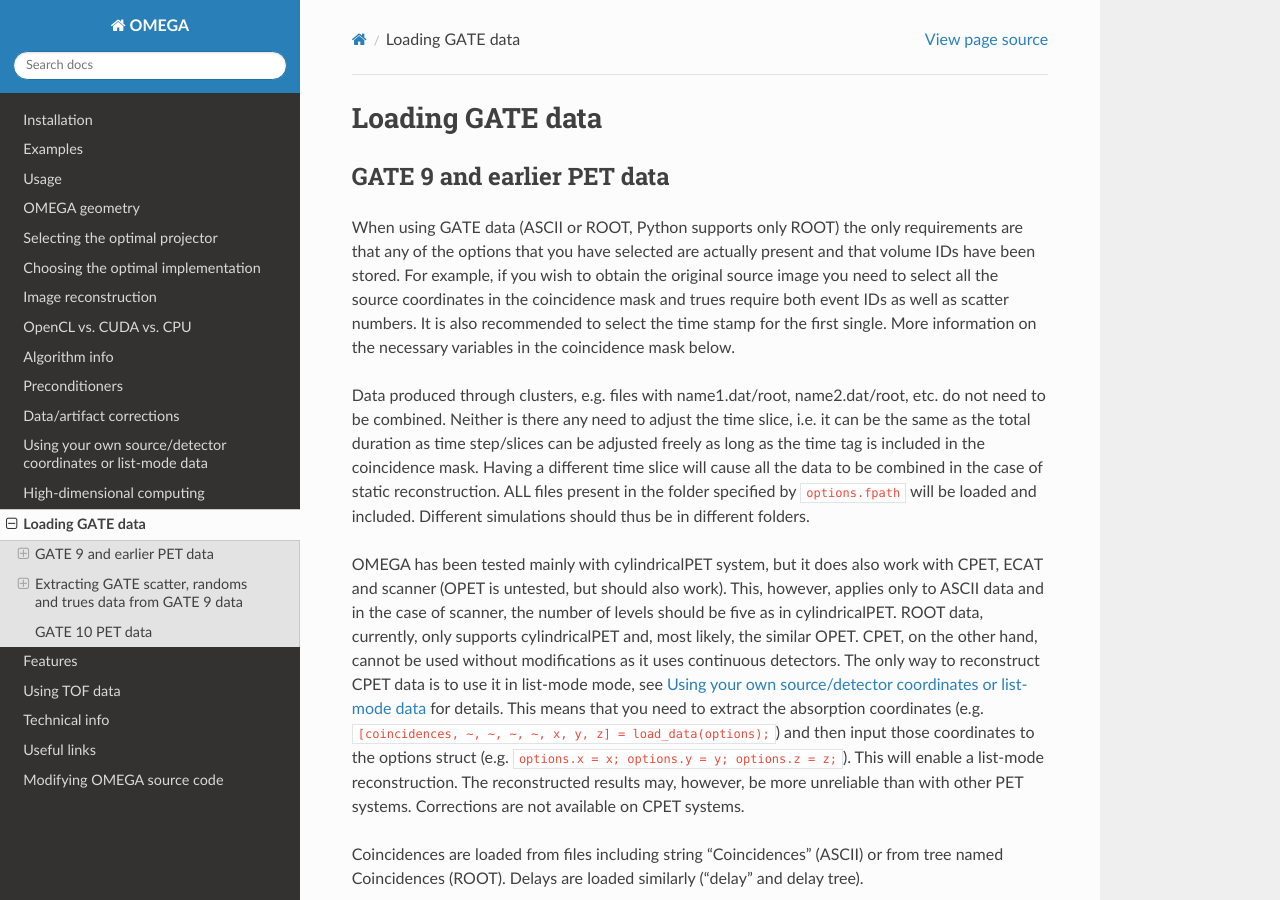
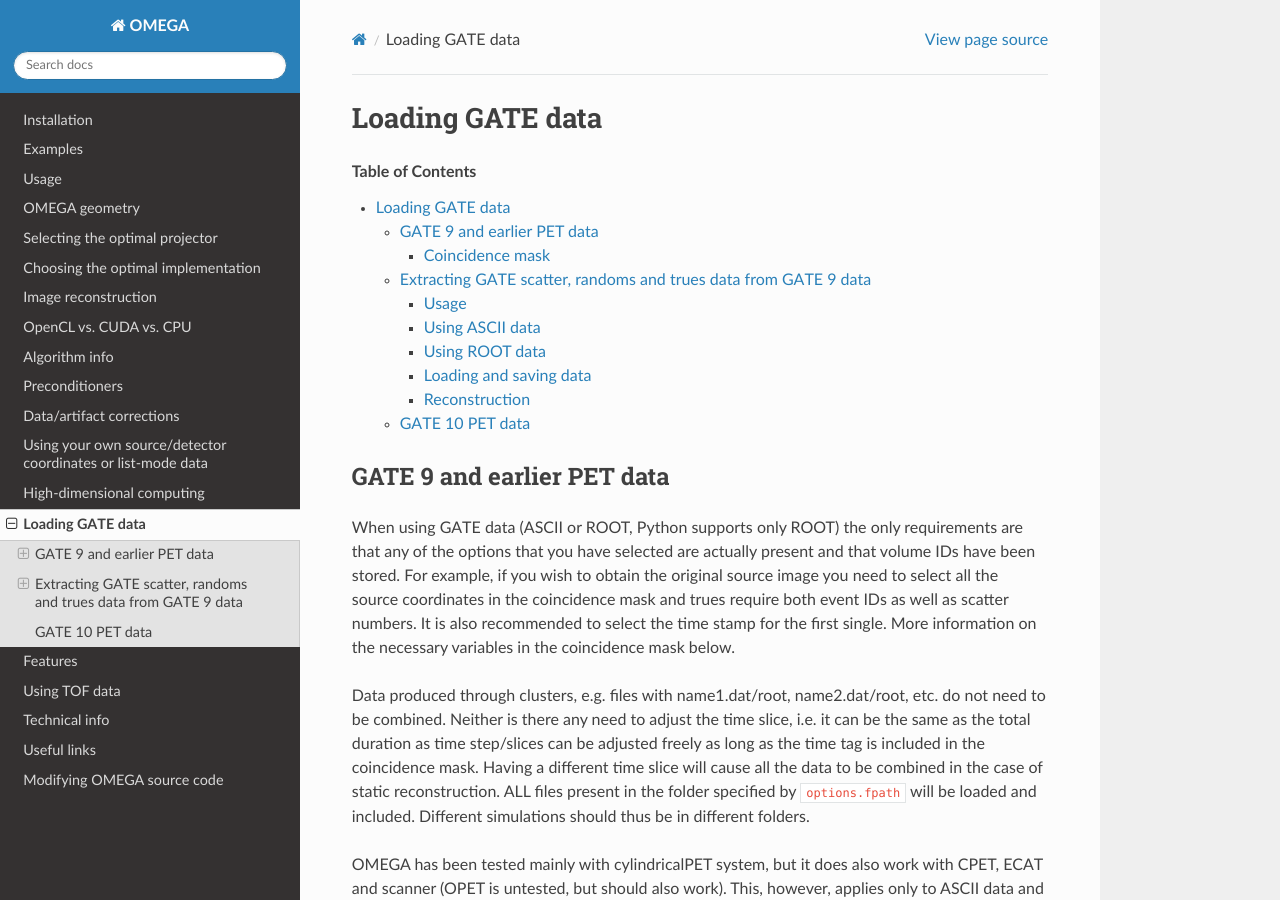
Before and after one commit to villekf/OMEGA-doc, a Sphinx documentation site: the page built from docs/source/gate.rst, in a window 1280 px wide and 900 px high. Built offline with Sphinx 7.4.7 and the Read the Docs theme 3.1.0, drawn with Linux system fonts in a browser that asks for light colours.

Commit message:
Add TOCs

```diff
--- a/docs/source/corrections.rst
+++ b/docs/source/corrections.rst
@@ -1,5 +1,7 @@
 Data/artifact corrections
 =========================
+
+.. contents:: Table of Contents
 
 This page describes some details on the different data/artifact correction methods available in OMEGA. Available are: randoms, scatter, attenuation, normalization, out-of-FOV, and offset corrections.
 
--- a/docs/source/examples.rst
+++ b/docs/source/examples.rst
@@ -1,5 +1,5 @@
 Examples
-=====
+========
 
 .. contents:: Table of Contents
 
@@ -63,7 +63,7 @@ Example preclinical Inveon data is available from: https://doi.org/10.5281/zenod
 files can be used automatically for this data.
 
 CT data
---------
+-------
 
 For CT, in general there are three different way to perform the reconstructions. One is largely an automatic version where the source/detector coordinates are computed by OMEGA. You can input offset values for the source and
 detector coordinates as well as for the FOV origin, but the coordinates themselves are computed by OMEGA. Second is a less automatic version where you can input the source coordinates and the coordinates for the center of the
@@ -91,7 +91,7 @@ For custom algorithms, see ``CT_main_generic_custom_algorithms_example`` or ``Pl
 Note that in helical CT cases the curvature of the panel is NOT taken into account at the moment.
 
 SPECT data
---------
+----------
 
 There are examples included for Siemens Pro.specta and SIMIND data reconstruction. Reconstruction with other data requires the sinograms/projection data, the projection angles, radial distances between the panel center and FOV center, as well as the collimator geometry and detector intrinsic resolution.. Attenuation correction requires a 3D volume of linear attenuation coefficients, which should be aligned with the FOV of the reconstruction.
 
--- a/docs/source/gate.rst
+++ b/docs/source/gate.rst
@@ -1,5 +1,7 @@
 Loading GATE data
 =================
+
+.. contents:: Table of Contents
 
 GATE 9 and earlier PET data
 ---------------------------
--- a/docs/source/reconstruction.rst
+++ b/docs/source/reconstruction.rst
@@ -1,5 +1,7 @@
 Image reconstruction
 ====================
+
+.. contents:: Table of Contents
 
 This page outlines details on the two different ways to achieve image reconstruction: the built-in algorithms and the forward/backward projection operators. This page also outlines some details on how to obtain the (sparse) system matrix itself.
 
--- a/docs/source/technical.rst
+++ b/docs/source/technical.rst
@@ -1,5 +1,7 @@
 Technical info
 ===============
+
+.. contents:: Table of Contents
 
 This page outlines some technical information on the software. Mainly how everything works. The text is largely based on version 1.2 and thus mainly features PET-related information in MATLAB. This page is still work in progress!
 
--- a/docs/source/tof.rst
+++ b/docs/source/tof.rst
@@ -1,5 +1,7 @@
 Using TOF data
 ==============
+
+.. contents:: Table of Contents
 
 TOF data can be reconstructed either in sinogram or list-mode format. This page outlines the variables needed to perform TOF reconstructions.
 
```
